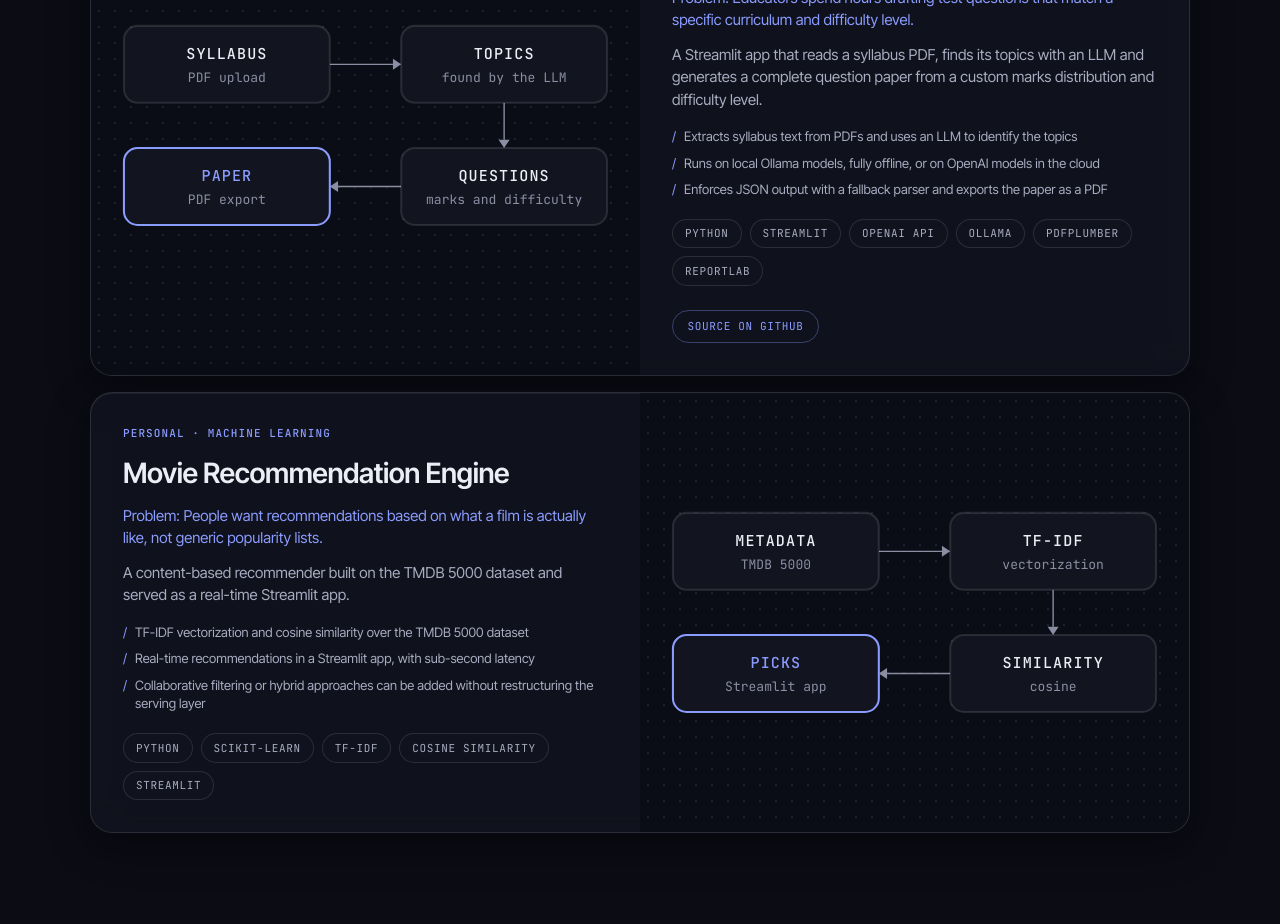
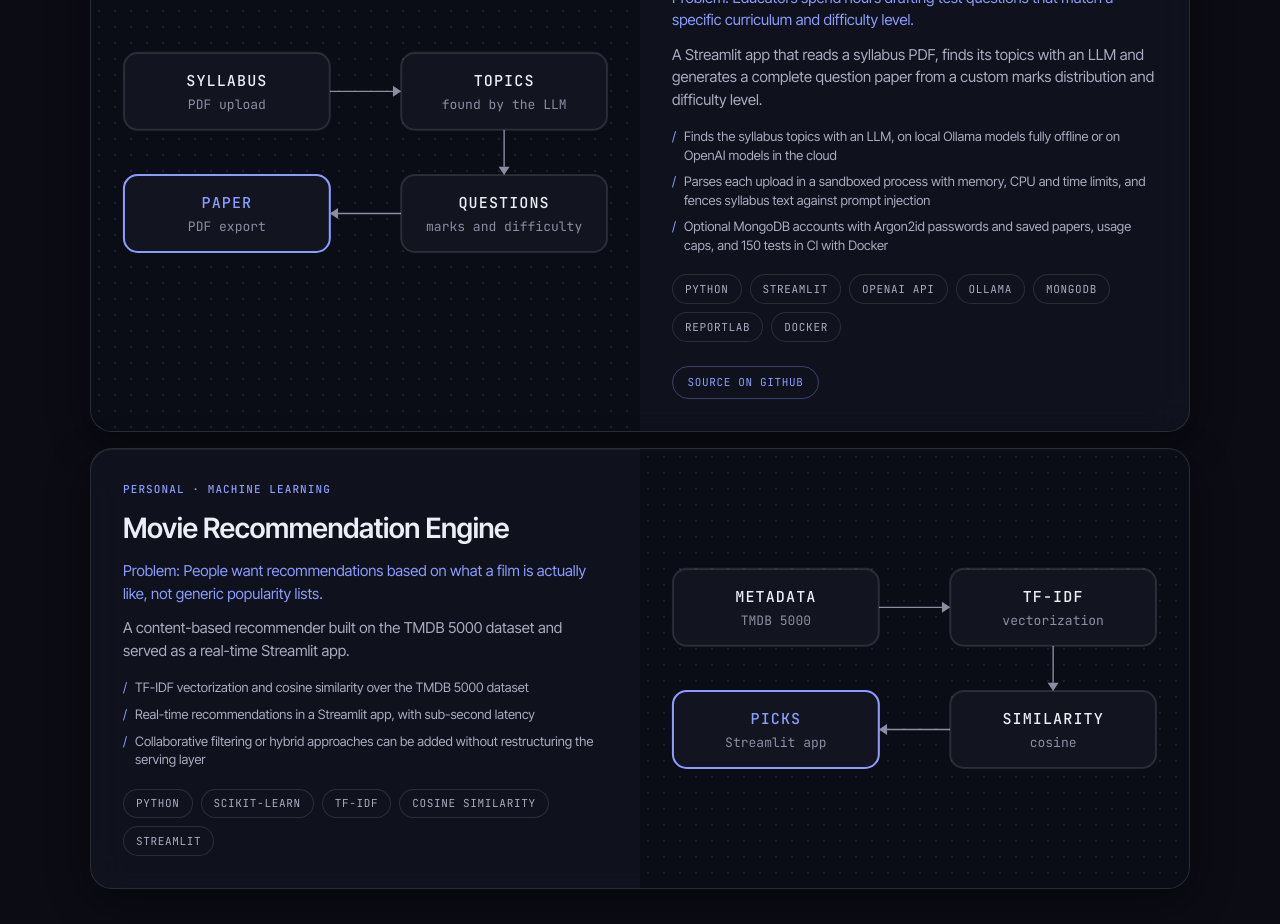
Before and after one commit to vaibhav-panchal8277/Portfolio, a Next.js app: page /projects in a window 1280 px wide. Shown: the part 1720-2644 px from the top of the page. Built offline with nearby package versions, Linux system fonts and the light colour scheme.

Commit message:
Update the ExamForge card: sandboxed parsing, accounts, 150 tests in CI

```diff
--- a/src/content/projects.ts
+++ b/src/content/projects.ts
@@ -109,11 +109,11 @@ export const projects: Project[] = [
     problem:
       "Educators spend hours drafting test questions that match a specific curriculum and difficulty level.",
     bullets: [
-      "Extracts syllabus text from PDFs and uses an LLM to identify the topics",
-      "Runs on local Ollama models, fully offline, or on OpenAI models in the cloud",
-      "Enforces JSON output with a fallback parser and exports the paper as a PDF",
+      "Finds the syllabus topics with an LLM, on local Ollama models fully offline or on OpenAI models in the cloud",
+      "Parses each upload in a sandboxed process with memory, CPU and time limits, and fences syllabus text against prompt injection",
+      "Optional MongoDB accounts with Argon2id passwords and saved papers, usage caps, and 150 tests in CI with Docker",
     ],
-    tags: ["Python", "Streamlit", "OpenAI API", "Ollama", "pdfplumber", "ReportLab"],
+    tags: ["Python", "Streamlit", "OpenAI API", "Ollama", "MongoDB", "ReportLab", "Docker"],
     repo: "https://github.com/vaibhav-panchal8277/examforge",
     cover: [
       { label: "Syllabus", sub: "PDF upload" },
```
Also changed, not shown: 1 other file (tests, documents, lock files or other folders).
